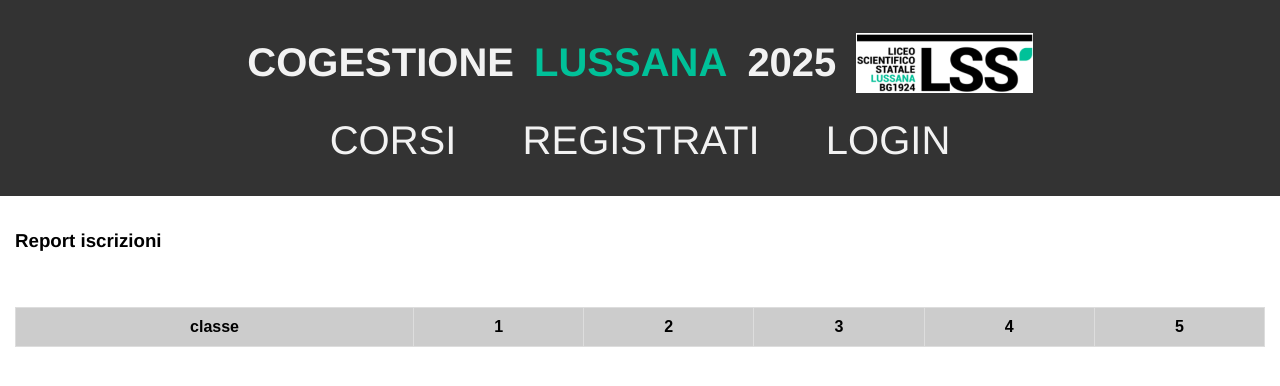
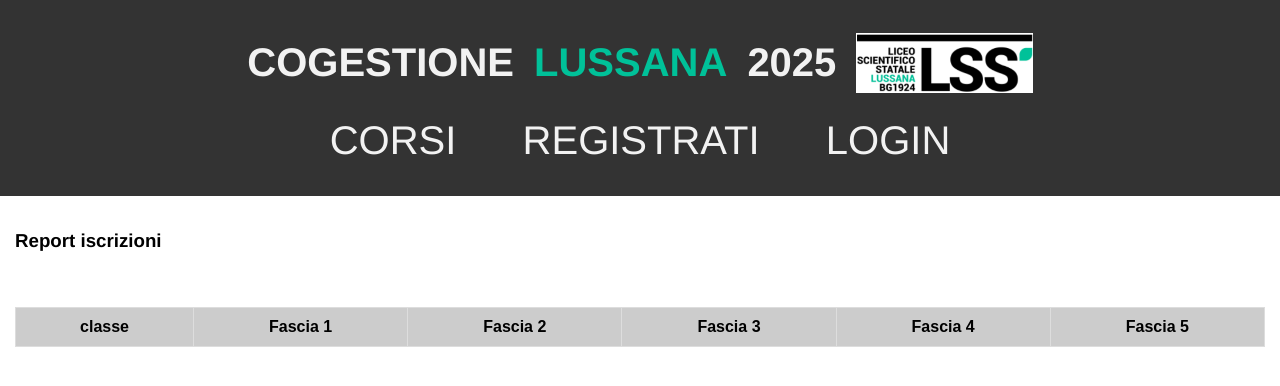
Before and after one commit to OgradL/cogestione-lussana, a Flask app: template templates/report.html in a window 1280 px wide. Shown: the top 386 px of the page. Run offline with Flask 3, Linux system fonts and the light colour scheme; the template is opened without the code that fills it, so the values that code supplies are empty.

Commit message:
added fascia i in report

```diff
--- a/templates/report.html
+++ b/templates/report.html
@@ -9,18 +9,18 @@
 	<table>
 		<tr>
 			<th> classe </th>
-			<th> 1 </th>
-			<th> 2 </th>
-			<th> 3 </th>
-			<th> 4 </th>
-			<th> 5 </th>
+			<th> Fascia 1 </th>
+			<th> Fascia 2 </th>
+			<th> Fascia 3 </th>
+			<th> Fascia 4 </th>
+			<th> Fascia 5 </th>
 		</tr>
 		{% for classe in dati %}
 			<tr>
 				<th> {{ classe }} </th>
 				{% for fascia in range(1, 6) %}
 					<th class="
-						status-{% if dati[classe][fascia] < 40 %}red{% elif dati[classe][fascia] < 70 %}yellow{% else %}green{% endif %}
+						status-{% if dati[classe][fascia] < 35 %}red{% elif dati[classe][fascia] < 70 %}yellow{% else %}green{% endif %}
 					"> {{ dati[classe][fascia] }}% </th>
 				{% endfor %}
 			</tr>
```
